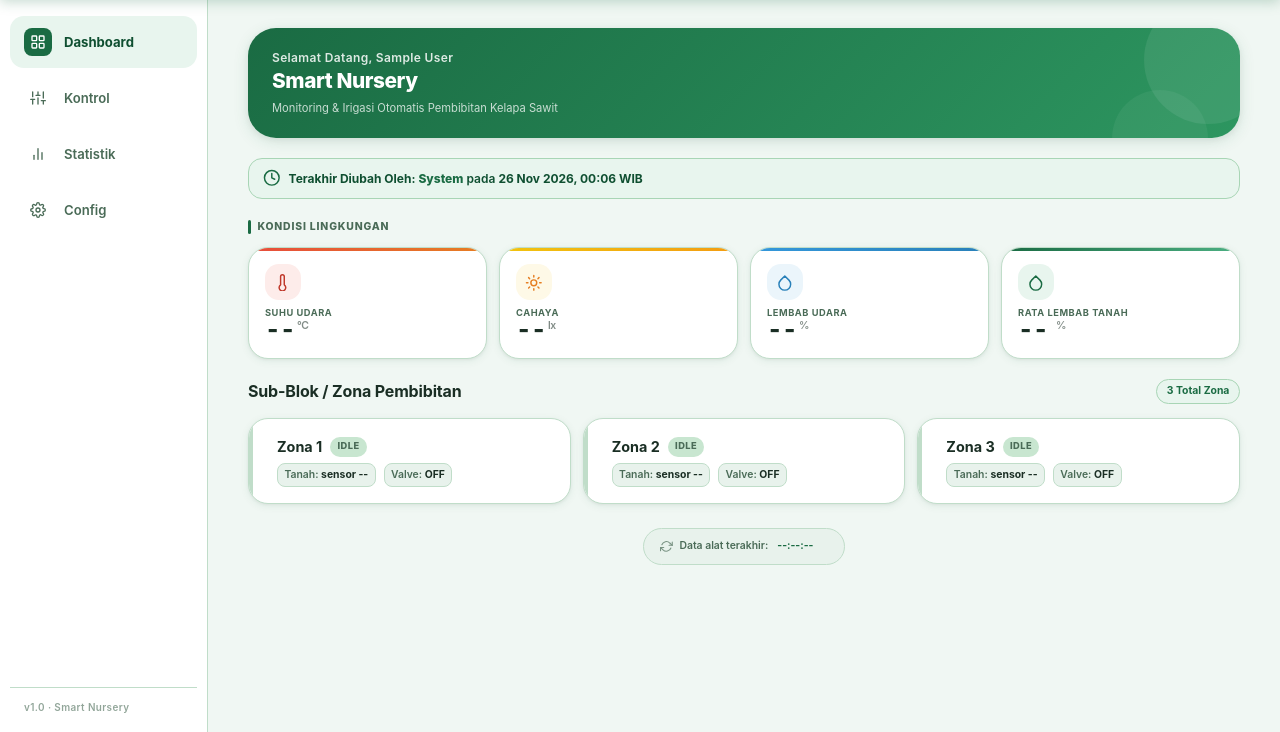
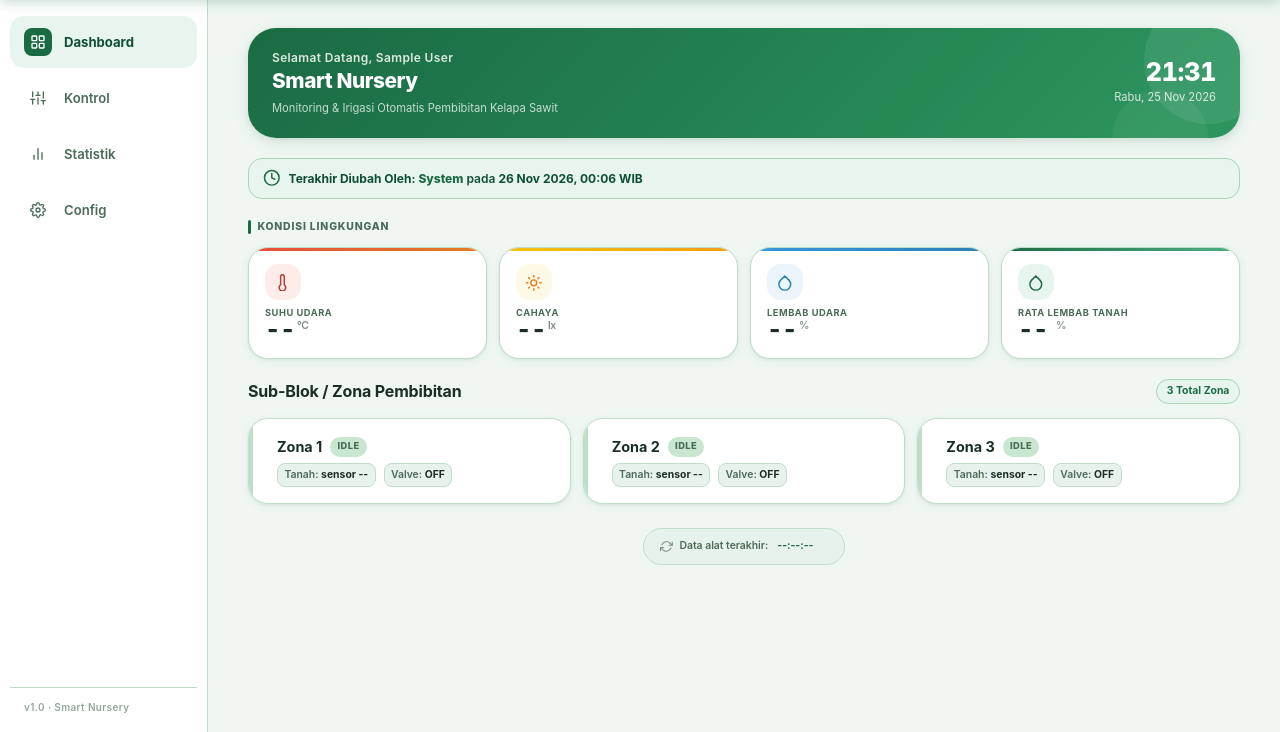
Before and after one commit to SLAfahmi/smart-nursery-web, a Laravel app: page / in a window 1280 px wide. Shown: the part 68-800 px from the top of the page. Run offline with Laravel 12, Linux system fonts and the light colour scheme; the visitor is signed in with stand-in values (Sample User, id 1); data that the repository does not hold is empty; parts of the project's set-up code (start-up, migrations or seed data) failed here and were passed over.

Commit message:
perapihan style dan tambah jam di dashboard

```diff
--- a/public/css/style.css
+++ b/public/css/style.css
@@ -367,14 +367,44 @@ body.has-bottom-nav {
     margin-top: 0.35rem;
 }
 
+/* Jam di kanan banner (seperti dashboard lokal firmware) */
+.hero-meta {
+    display: flex;
+    flex-direction: column;
+    align-items: flex-end;
+    gap: 0.3rem;
+    z-index: 1;
+}
+
+.hero-clock {
+    font-size: 1.6rem;
+    font-weight: 800;
+    letter-spacing: -0.02em;
+    font-variant-numeric: tabular-nums;
+    line-height: 1;
+}
+
+.hero-date {
+    font-size: 0.7rem;
+    opacity: 0.8;
+    white-space: nowrap;
+}
+
 @media (max-width: 599px) {
     .hero-banner {
         padding: 1rem 1.125rem;
         border-radius: var(--radius-lg);
+        flex-direction: column;
+        align-items: flex-start;
+        gap: 0.75rem;
     }
 
     .hero-text .hero-title {
         font-size: 1.15rem;
+    }
+
+    .hero-meta {
+        align-items: flex-start;
     }
 }
 
--- a/resources/views/dashboard.blade.php
+++ b/resources/views/dashboard.blade.php
@@ -20,6 +20,11 @@
             <div class="hero-greeting">Selamat Datang, {{ Auth::user()->name }}</div>
             <div class="hero-title">Smart Nursery</div>
             <div class="hero-sub">Monitoring &amp; Irigasi Otomatis Pembibitan Kelapa Sawit</div>
+        </div>
+        {{-- Jam seperti dashboard lokal firmware, zona waktu aplikasi (sama dengan waktu log & jadwal) --}}
+        <div class="hero-meta">
+            <div class="hero-clock" id="hero-clock">{{ now()->format('H:i') }}</div>
+            <div class="hero-date" id="hero-date"></div>
         </div>
     </div>
 
@@ -243,7 +248,6 @@
                 <div>
                     <div class="sensor-label">Rata Suhu Udara</div>
                     <div class="sensor-value"><span id="stat-temp">--</span><span class="sensor-unit">°C</span></div>
-                    <div class="stat-range" id="stat-temp-range">min -- · maks --</div>
                 </div>
             </div>
 
@@ -257,7 +261,6 @@
                 <div>
                     <div class="sensor-label">Rata Cahaya</div>
                     <div class="sensor-value"><span id="stat-light">--</span><span class="sensor-unit">lx</span></div>
-                    <div class="stat-range" id="stat-light-range">min -- · maks --</div>
                 </div>
             </div>
 
@@ -270,7 +273,6 @@
                 <div>
                     <div class="sensor-label">Rata Lembab Udara</div>
                     <div class="sensor-value"><span id="stat-hum">--</span><span class="sensor-unit">%</span></div>
-                    <div class="stat-range" id="stat-hum-range">min -- · maks --</div>
                 </div>
             </div>
 
@@ -283,7 +285,6 @@
                 <div>
                     <div class="sensor-label">Rata Lembab Tanah</div>
                     <div class="sensor-value"><span id="stat-soil">--</span><span class="sensor-unit">%</span></div>
-                    <div class="stat-range" id="stat-soil-range">min -- · maks --</div>
                 </div>
             </div>
         </div><!-- /sensor-grid -->
@@ -341,7 +342,6 @@
                     </tbody>
                 </table>
             </div>
-            <p class="form-hint" style="margin:0.6rem 0 0;">Durasi diperkirakan dari riwayat status valve yang tercatat di server.</p>
         </div>
 
     </div><!-- /stats-body -->
@@ -1223,6 +1223,20 @@
         });
     }
 
+    // ============ JAM BANNER ============
+    const APP_TIMEZONE = @json(config('app.timezone'));
+    const heroClockFormat = new Intl.DateTimeFormat('id-ID', { timeZone: APP_TIMEZONE, hour: '2-digit', minute: '2-digit', hourCycle: 'h23' });
+    const heroDateFormat = new Intl.DateTimeFormat('id-ID', { timeZone: APP_TIMEZONE, weekday: 'long', day: 'numeric', month: 'short', year: 'numeric' });
+
+    function updateHeroClock() {
+        const now = new Date();
+        const parts = Object.fromEntries(heroClockFormat.formatToParts(now).map(p => [p.type, p.value]));
+        document.getElementById('hero-clock').textContent = `${parts.hour}:${parts.minute}`;   // 21:05, bukan 21.05
+        document.getElementById('hero-date').textContent = heroDateFormat.format(now);
+    }
+    updateHeroClock();
+    setInterval(updateHeroClock, 1000);
+
     // ============ STATISTIK ============
     // Data dari StatisticsController; dimuat saat tab Statistik dibuka, bukan lewat polling 3 detik
     const STATS_URL = "{{ route('dashboard.statistics') }}";
@@ -1447,7 +1461,6 @@
 
     function setStatTile(key, stat, digits) {
         document.getElementById(`stat-${key}`).textContent = fmt(stat?.avg, digits);
-        document.getElementById(`stat-${key}-range`).textContent = `min ${fmt(stat?.min, digits)} · maks ${fmt(stat?.max, digits)}`;
     }
 
     function renderStats(data) {
```
Also changed, not shown: tests/Feature/ExampleTest.php (+1 -1 lines).
